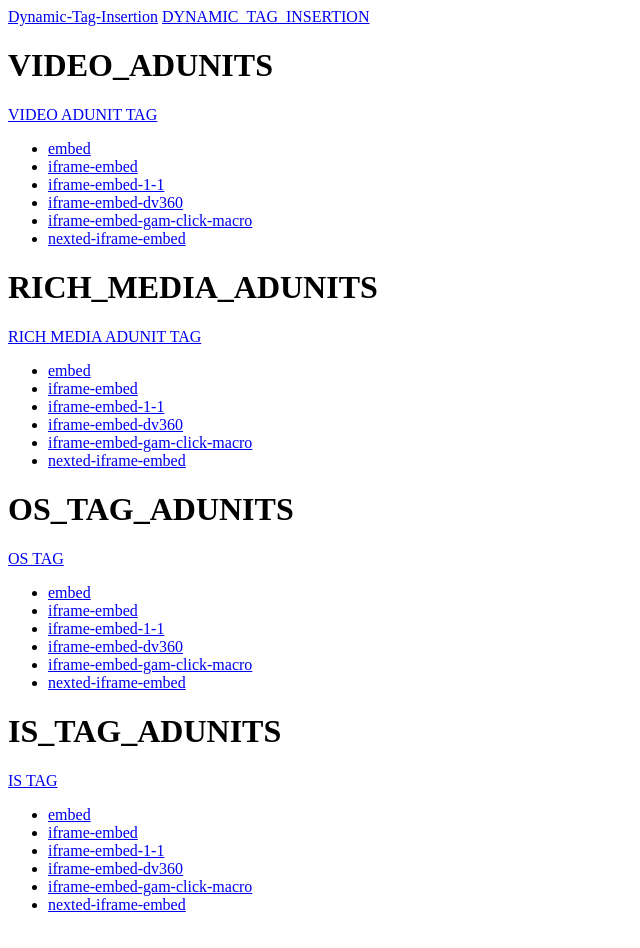
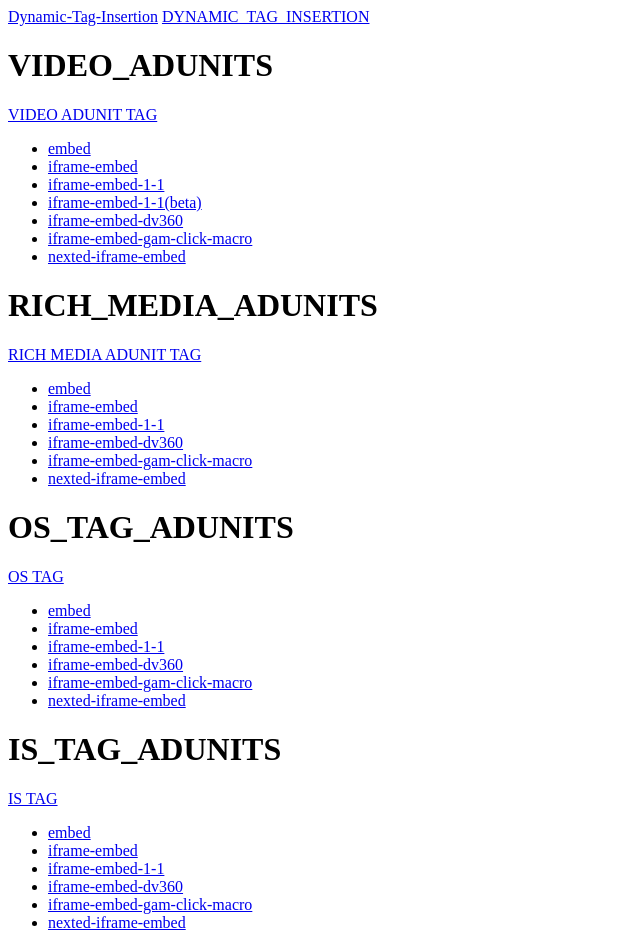
Before and after one commit to Ravikumar222002/tag.js-Refactoring-, a plain HTML site: page index.html in a window 1280 px wide. Shown: the whole page, without its empty margins (0-640 px from the left). Drawn offline with Linux system fonts and the light colour scheme.

Commit message:
added beta

```diff
--- a/index.html
+++ b/index.html
@@ -14,6 +14,7 @@
         <li><a href="./vau/embed" target="_blank">embed</a></li>
         <li><a href="./vau/iframe-embed" target="_blank">iframe-embed</a></li>
         <li><a href="./vau/iframe-embed-1-1" target="_blank">iframe-embed-1-1</a></li>
+        <li><a href="./vau/iframe-embed-1-1(beta)" target="_blank">iframe-embed-1-1(beta)</a></li>
         <li><a href="./vau/iframe-embed-dv360" target="_blank">iframe-embed-dv360</a></li>
         <li><a href="./vau/iframe-embed-gam-click-macro" target="_blank">iframe-embed-gam-click-macro</a></li>
         <li><a href="./vau/nexted-iframe-embed" target="_blank">nexted-iframe-embed</a></li>
```
